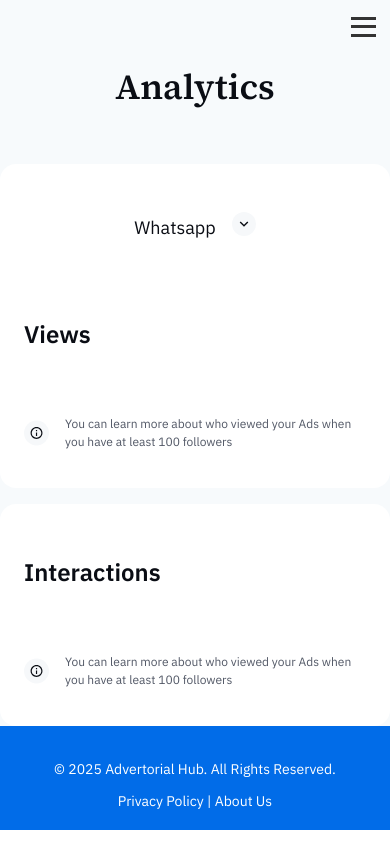
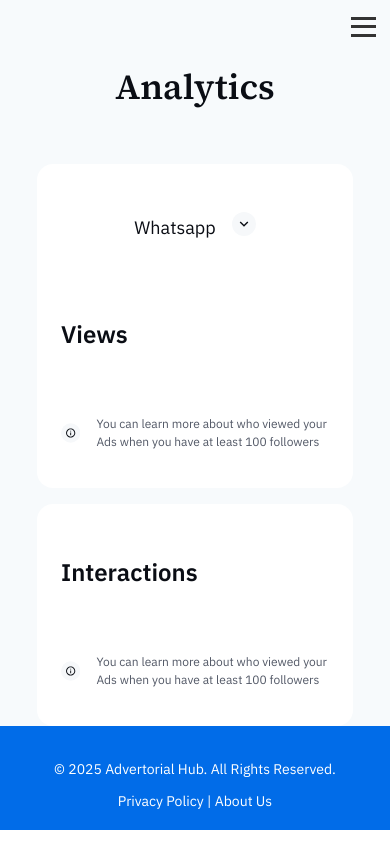
Before and after one commit to Glorypaul-pixel/Advertorial_hub, a Next.js app: page /dashboard/analytics in a window 390 px wide. Built offline with nearby package versions, Linux system fonts and the light colour scheme.

Commit message:
fixed margin issues

```diff
--- a/src/styles/Analytics.css
+++ b/src/styles/Analytics.css
@@ -100,4 +100,7 @@
   font-size: 2.2rem;
 
 }
+.analytics-main {
+  width: 81%;
 }
+}
```
Also changed, not shown: src/styles/Seetingshome.css (+9 -3 lines).
